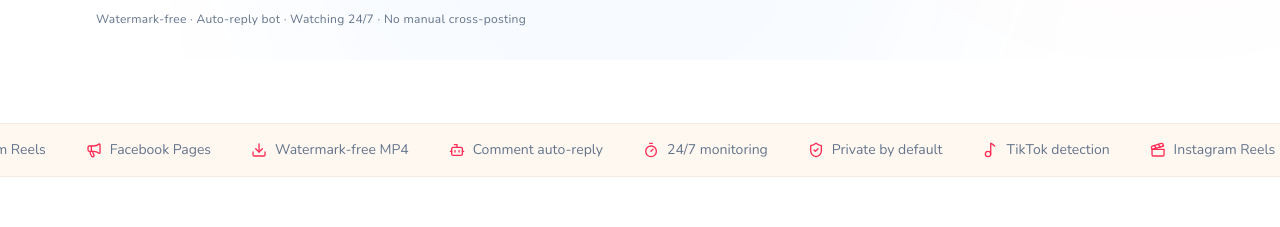
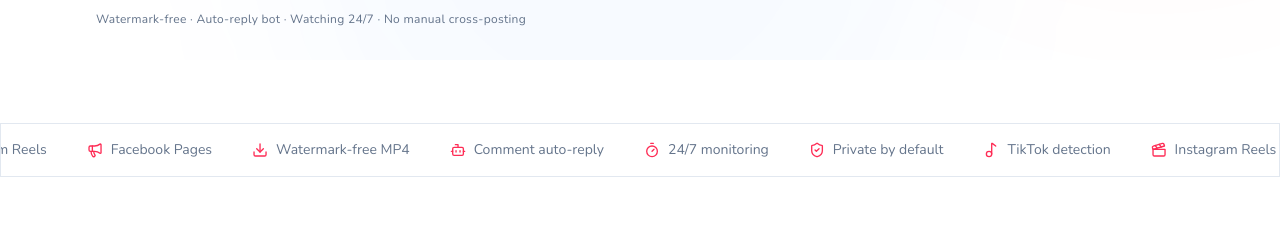
Before and after one commit to tayz07814-ctrl/scalehypex, a Next.js app: page / in a window 1280 px wide. Shown: the part 740-967 px from the top of the page. Built offline with nearby package versions, Linux system fonts and the light colour scheme.

Commit message:
landing: make marquee strip & features/footer glassy-transparent (theme-safe, no cream clash)

```diff
--- a/app/page.tsx
+++ b/app/page.tsx
@@ -360,7 +360,7 @@ export default function Home() {
       </section>
 
       {/* Marquee */}
-      <section className="marquee border-y border-[#F6E9DF] bg-[#FFF5EC]/70 py-4">
+      <section className="marquee glass border-y border-[var(--glass-border)] bg-card/50 py-4">
         <div className="marquee-track items-center">
           {[...MARQUEE, ...MARQUEE].map((item, i) => (
             <span
@@ -418,7 +418,7 @@ export default function Home() {
       {/* Features */}
       <section
         id="features"
-        className="border-t border-[#F6E9DF] bg-[#FFF5EC]/50"
+        className="border-t border-[var(--glass-border)] bg-card/40 backdrop-blur-sm"
       >
         <div className="mx-auto w-full max-w-6xl px-6 py-24">
           <Reveal>
@@ -522,7 +522,7 @@ export default function Home() {
       </section>
 
       {/* Footer */}
-      <footer className="border-t border-[#F6E9DF]">
+      <footer className="border-t border-[var(--glass-border)]">
         <div className="mx-auto flex w-full max-w-6xl flex-wrap items-center justify-between gap-2 px-6 py-6 text-xs text-muted-foreground">
           <Logo />
           <span>Not affiliated with TikTok, Instagram, or Meta.</span>
```
